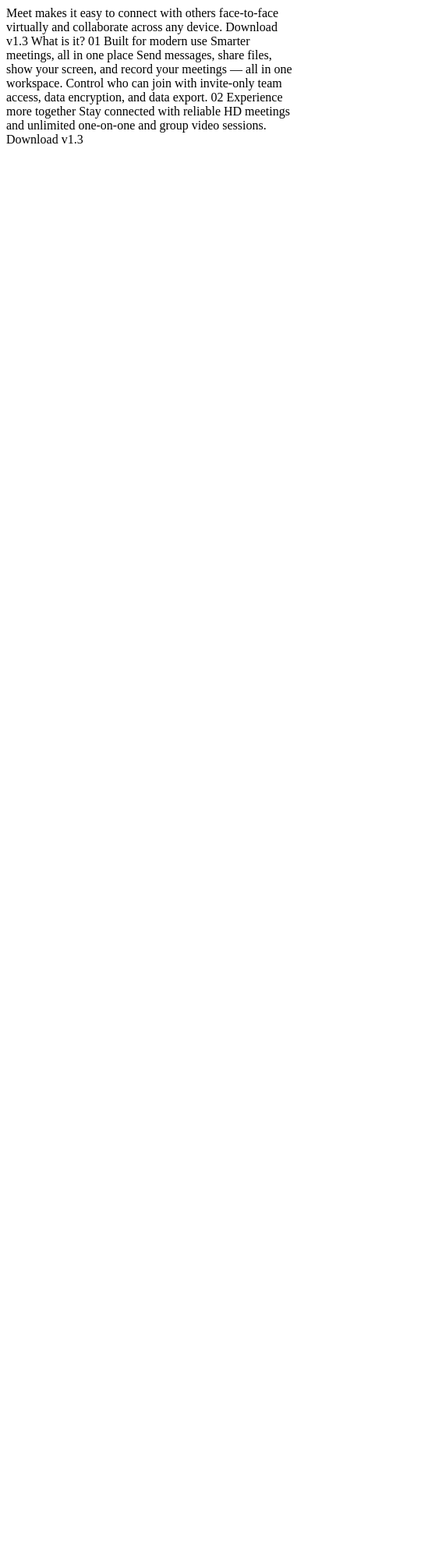
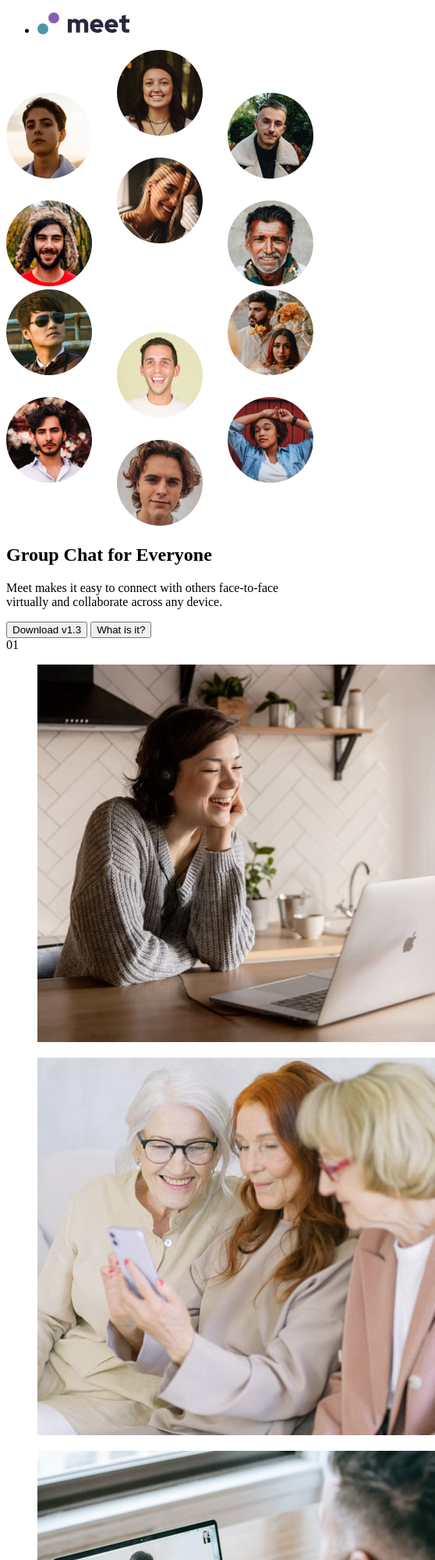
Before and after one commit to Vinit1234/8_P_FEM_MeetLandingPage, a plain HTML site: page index.html in a window 390 px wide. Shown: the top 2000 px of the page at 78% size, 558 px wide, since content can reach past the window. Before the commit the page ends 844 px from the top, so only its background shows below. Drawn offline with Linux system fonts and the light colour scheme.

Commit message:
Added HTML structure fir Meet Landing Page

```diff
--- a/index.html
+++ b/index.html
@@ -1,31 +1,97 @@
 <!DOCTYPE html>
 <html lang="en">
-<head>
-  <meta charset="UTF-8">
-  <meta name="viewport" content="width=device-width, initial-scale=1.0">
+  <head>
+    <meta charset="UTF-8" >
+    <meta name="viewport" content="width=device-width, initial-scale=1.0" >
 
-  <link rel="icon" type="image/png" sizes="32x32" href="./assets/favicon-32x32.png">
+    <link
+      rel="icon"
+      type="image/png"
+      sizes="32x32"
+      href="./assets/favicon-32x32.png"
+    >
 
-  <title>Frontend Mentor | Meet landing page</title>
-</head>
-<body>
-  Meet makes it easy to connect with others face-to-face virtually and collaborate across any device.
+    <title>Frontend Mentor | Meet landing page</title>
+  </head>
+  <body>
+    <header>
+      <nav>
+        <ul>
+          <li><img src="assets/logo.svg" alt="logo for meet" ></li>
+        </ul>
+      </nav>
+    </header>
 
-  Download v1.3
-  What is it?
+    <main>
+      <section class="hero">
+        <img src="assets/desktop/image-hero-left.png" alt="" loading="lazy" >
+        <img src="assets/desktop/image-hero-right.png" alt="" loading="lazy" >
+        <h2>Group Chat for Everyone</h2>
+        <p>
+          Meet makes it easy to connect with others face-to-face virtually and
+          collaborate across any device.
+        </p>
+        <button type="button">Download <span>v1.3</span></button>
+        <button type="button">What is it?</button>
+      </section>
 
-  01
-  Built for modern use
+      <section class="main-content">
+        <div class="vertical-line"></div>
+        <div class="circled-number">01</div>
+        <div class="main-content__image-collage">
+          <figure>
+            <img
+              src="assets/desktop/image-woman-in-videocall.jpg"
+              alt="A woman happily engaged in video call on her laptop"
+              loading="lazy"
+            >
+          </figure>
+          <figure>
+            <img
+              src="assets/desktop/image-women-videochatting.jpg"
+              alt="3 senior women engaged in video chatting on a mobile"
+              loading="lazy"
+            >
+          </figure>
+          <figure>
+            <img
+              src="assets/desktop/image-men-in-meeting.jpg"
+              alt="2 men having a virtual meeting on a laptop"
+              loading="lazy"
+            >
+          </figure>
+          <figure>
+            <img
+              src="assets/desktop/image-man-texting.jpg"
+              alt="A guy texting on his mobile"
+              loading="lazy"
+            >
+          </figure>
+        </div>
+        <div class="main_content__text_content">
+          <p>Built for modern use</p>
+          <h3>Smarter meetings, all in one place</h3>
+          <p>
+            Send messages, share files, show your screen, and record your
+            meetings — all in one workspace. Control who can join with
+            invite-only team access, data encryption, and data export.
+          </p>
+        </div>
+      </section>
+    </main>
 
-  Smarter meetings, all in one place
+    <footer>
+      <div class="vertical-line"></div>
+      <div class="circled-number">02</div>
+      <section class="footer__content">
+        <h3>Experience more together</h3>
+        <p>
+          Stay connected with reliable HD meetings and unlimited one-on-one and
+          group video sessions.
+        </p>
+        <button type="button">Download <span>v1.3</span></button>
+      </section>
+    </footer>
 
-  Send messages, share files, show your screen, and record your meetings — all in one
-  workspace. Control who can join with invite-only team access, data encryption, and data export.
-
-  02
-  Experience more together
-  Stay connected with reliable HD meetings and unlimited one-on-one and group video sessions.
-
-  Download v1.3
-</body>
+  </body>
 </html>
```
